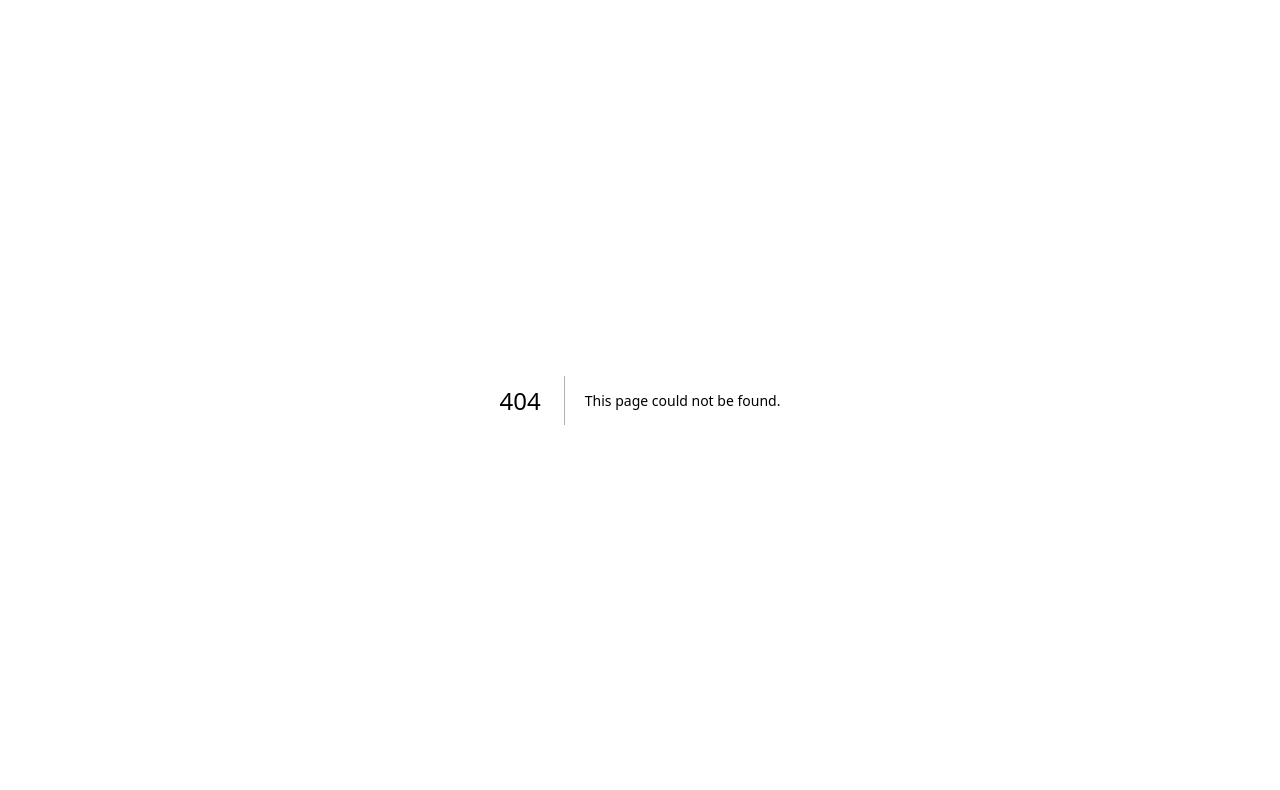
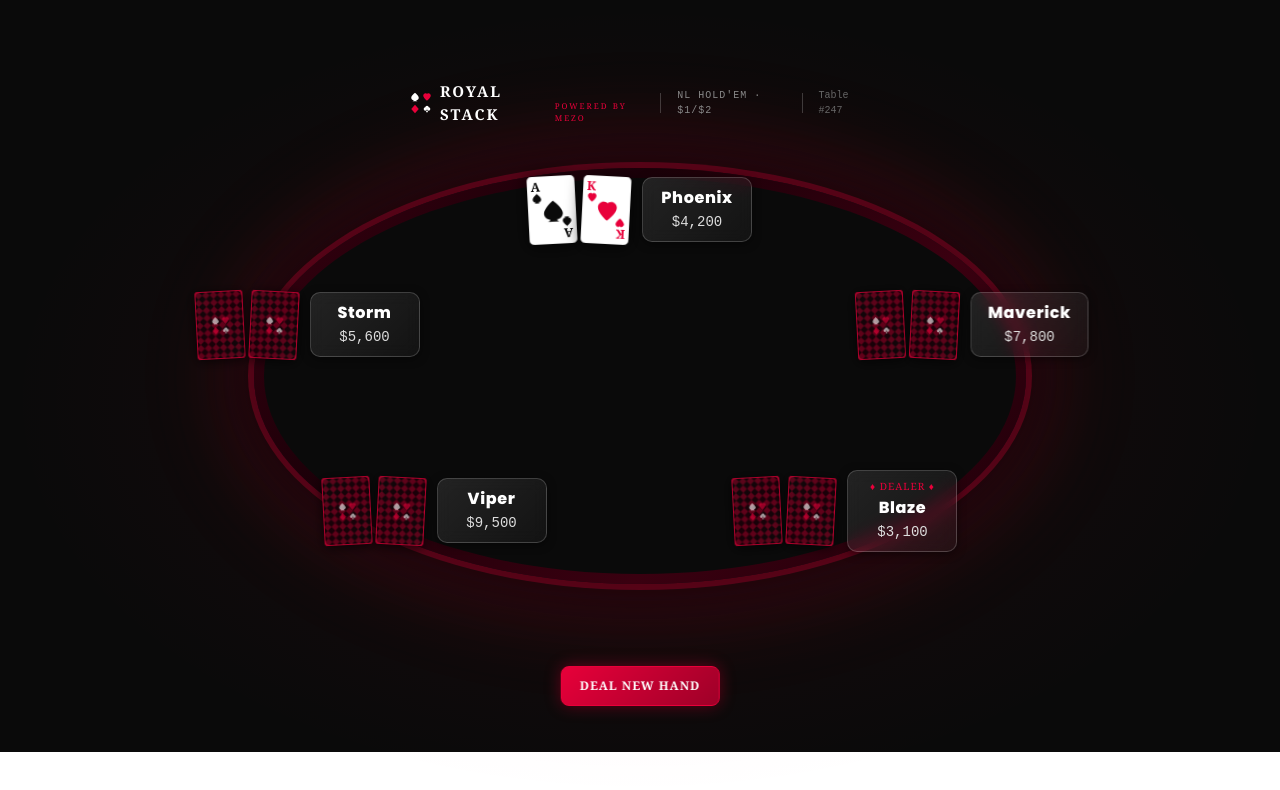
Before and after one commit to RoyalStack01/Royastacks, a Next.js app: page /game in a window 1280 px wide. Before the commit this address had no page. Shown: the top 790 px of the page. Built offline with nearby package versions, Linux system fonts and the light colour scheme.

Commit message:
Add game table component and styles; update layout and routing

```diff
--- /dev/null
+++ b/app/game.tsx
@@ -0,0 +1 @@
+// (migrated to app/game/page.tsx)
--- /dev/null
+++ b/app/game/page.tsx
@@ -0,0 +1,5 @@
+import GameTable from "../../components/tablescreen";
+
+export default function Game() {
+  return <GameTable />;
+}
--- a/app/page.tsx
+++ b/app/page.tsx
@@ -12,7 +12,7 @@ export default function Home() {
         }}
       >
         <Link
-          href="/tablescreen"
+          href="/game"
           style={{
             borderRadius: 999,
             padding: "12px 22px",
--- /dev/null
+++ b/components/CommunityCardDisplay.tsx
@@ -0,0 +1,32 @@
+import React from "react";
+
+export default function CommunityCardDisplay({ cards }) {
+  return (
+    <div
+      style={{
+        display: "flex",
+        flexDirection: "row",
+        alignItems: "center",
+        justifyContent: "center",
+        gap: 10,
+        zIndex: 200,
+        position: "absolute",
+        top: "38%",
+        left: "50%",
+        transform: "translate(-50%, -50%)",
+        pointerEvents: "none",
+      }}
+    >
+      {cards.map((card, i) =>
+        card ? (
+          <div key={i} style={{ width: 48, height: 68, background: "#fff", borderRadius: 6, boxShadow: "0 2px 8px #0008", display: "flex", alignItems: "center", justifyContent: "center", fontWeight: 700, fontSize: 22, color: card.suit === "hearts" || card.suit === "diamonds" ? "#E8003A" : "#222" }}>
+            {card.rank}
+            <span style={{ fontSize: 18, marginLeft: 4 }}>{card.suit === "hearts" ? "♥" : card.suit === "diamonds" ? "♦" : card.suit === "spades" ? "♠" : "♣"}</span>
+          </div>
+        ) : (
+          <div key={i} style={{ width: 48, height: 68, opacity: 0.18, background: '#222', borderRadius: 6, margin: 2 }} />
+        )
+      )}
+    </div>
+  );
+}
--- a/components/Hero/page.tsx
+++ b/components/Hero/page.tsx
@@ -1,9 +1,11 @@
 "use client";
 import { useState, useEffect } from "react";
 import Navbar from "./Navbar";
+import { useRouter } from "next/navigation";
 
 export default function RoyalStacksHero() {
   const [glitch, setGlitch] = useState(false);
+  const router = useRouter();
 
   useEffect(() => {
     const g = setInterval(() => {
@@ -12,6 +14,10 @@ export default function RoyalStacksHero() {
     }, 5000);
     return () => clearInterval(g);
   }, []);
+
+  const handlePlayPoker = () => {
+    router.push("/game");
+  };
 
   return (
     <>
@@ -633,7 +639,7 @@ export default function RoyalStacksHero() {
               </p>
 
               <div className="btn-row">
-                <button className="btn-primary">Play Poker Now</button>
+                <button className="btn-primary" onClick={handlePlayPoker}>Play Poker Now</button>
                 <button className="btn-ghost">How It Works</button>
               </div>
 
--- /dev/null
+++ b/components/RoyalStackLogo.tsx
@@ -0,0 +1,62 @@
+import React from "react";
+
+const CRIMSON = "#E8003A";
+const WHITE = "#FFFFFF";
+
+export default function RoyalStackLogo({ style = {} }) {
+  return (
+    <div
+      style={{
+        display: "flex",
+        flexDirection: "column",
+        alignItems: "center",
+        opacity: 0.16,
+        userSelect: "none",
+        pointerEvents: "none",
+        zIndex: 200,
+        ...style,
+      }}
+    >
+      <div
+        style={{
+          display: "grid",
+          gridTemplateColumns: "1fr 1fr",
+          gap: 8,
+          marginBottom: 8,
+        }}
+      >
+        <svg width={39} height={39}><circle cx={19.5} cy={19.5} r={19.5} fill={WHITE} /></svg>
+        <svg width={39} height={39}><circle cx={19.5} cy={19.5} r={19.5} fill={CRIMSON} /></svg>
+        <svg width={39} height={39}><circle cx={19.5} cy={19.5} r={19.5} fill={CRIMSON} /></svg>
+        <svg width={39} height={39}><circle cx={19.5} cy={19.5} r={19.5} fill={WHITE} /></svg>
+      </div>
+      <div
+        style={{
+          fontFamily: "Georgia, 'Times New Roman', serif",
+          fontSize: 63,
+          fontWeight: 800,
+          color: WHITE,
+          letterSpacing: 5,
+          lineHeight: 1.05,
+          textAlign: "center",
+        }}
+      >
+        ROYAL
+        <br />
+        STACK
+      </div>
+      <div
+        style={{
+          fontFamily: "Georgia, serif",
+          fontSize: 12,
+          color: CRIMSON,
+          letterSpacing: 4,
+          marginTop: 6,
+          opacity: 1,
+        }}
+      >
+        POWERED BY MEZO
+      </div>
+    </div>
+  );
+}
--- a/components/tablescreen.tsx
+++ b/components/tablescreen.tsx
@@ -1,6 +1,8 @@
 "use client";
 
 import { useState, useEffect } from "react";
+import RoyalStackLogo from "./RoyalStackLogo";
+import CommunityCardDisplay from "./CommunityCardDisplay";
 
 // ─── Types ───────────────────────────────────────────────────────────────────
 type Suit = "spades" | "hearts" | "diamonds" | "clubs";
@@ -22,6 +24,20 @@ const CRIMSON = "#E8003A";
 const WHITE = "#FFFFFF";
 const BLACK = "#0A0A0A";
 
+// Distribute 5 players evenly around an ellipse (table)
+function getPlayerPosition(index: number, total: number) {
+  // Ellipse center (50,50), radii
+  const rx = 38; // horizontal radius
+  const ry = 32; // vertical radius
+  const angle = (2 * Math.PI * index) / total - Math.PI / 2;
+  const x = 50 + rx * Math.cos(angle);
+  const y = 50 + ry * Math.sin(angle);
+  let anchor = "center";
+  if (x < 40) anchor = "left";
+  else if (x > 60) anchor = "right";
+  return { x, y, anchor };
+}
+
 const DEFAULT_PLAYERS: Player[] = [
   {
     id: 1,
@@ -35,7 +51,7 @@ const DEFAULT_PLAYERS: Player[] = [
     isActive: true,
     isDealer: false,
     isFolded: false,
-    position: { x: 50, y: 88, anchor: "center" },
+    position: getPlayerPosition(0, 5),
   },
   {
     id: 2,
@@ -49,7 +65,7 @@ const DEFAULT_PLAYERS: Player[] = [
     isActive: true,
     isDealer: false,
     isFolded: false,
-    position: { x: 78, y: 62, anchor: "right" },
+    position: getPlayerPosition(1, 5),
   },
   {
     id: 3,
@@ -63,7 +79,7 @@ const DEFAULT_PLAYERS: Player[] = [
     isActive: true,
     isDealer: true,
     isFolded: false,
-    position: { x: 50, y: 12, anchor: "center" },
+    position: getPlayerPosition(2, 5),
   },
   {
     id: 4,
@@ -77,7 +93,7 @@ const DEFAULT_PLAYERS: Player[] = [
     isActive: true,
     isDealer: false,
     isFolded: false,
-    position: { x: 88, y: 38, anchor: "right" },
+    position: getPlayerPosition(3, 5),
   },
   {
     id: 5,
@@ -91,7 +107,7 @@ const DEFAULT_PLAYERS: Player[] = [
     isActive: true,
     isDealer: false,
     isFolded: false,
-    position: { x: 12, y: 38, anchor: "left" },
+    position: getPlayerPosition(4, 5),
   },
 ];
 
@@ -574,7 +590,7 @@ function RoyalStackWatermark() {
         alignItems: "center",
         justifyContent: "center",
         pointerEvents: "none",
-        zIndex: 1,
+        zIndex: 50,
       }}
     >
       <div
@@ -650,12 +666,13 @@ function PlayerSeat({
 
   const isHuman = player.id === HUMAN_PLAYER_ID;
 
+  // Larger cards for visibility
   const cardRow = (
-    <div style={{ display: "flex", gap: 3, justifyContent: alignH }}>
+    <div style={{ display: "flex", gap: 6, justifyContent: alignH }}>
       {player.isFolded ? (
         <span
           style={{
-            fontSize: 9,
+            fontSize: 12,
             color: "#ff4466",
             fontFamily: "Georgia,serif",
             opacity: 0.7,
@@ -671,9 +688,9 @@ function PlayerSeat({
               style={{ transform: i === 0 ? "rotate(-3deg)" : "rotate(3deg)" }}
             >
               {isHuman ? (
-                <CardFront card={c} width={28} height={40} />
+                <CardFront card={c} width={48} height={68} />
               ) : (
-                <CardBack width={28} height={40} />
+                <CardBack width={48} height={68} />
               )}
             </div>
           ) : null,
@@ -682,18 +699,14 @@ function PlayerSeat({
     </div>
   );
 
+  // Player details beside cards
   return (
     <div
       style={{
         display: "flex",
-        flexDirection: "column",
-        alignItems:
-          alignH === "flex-start"
-            ? "flex-start"
-            : alignH === "flex-end"
-              ? "flex-end"
-              : "center",
-        gap: 4,
+        flexDirection: "row",
+        alignItems: "center",
+        gap: 12,
         opacity: player.isFolded ? 0.45 : 1,
         transition: "opacity 0.3s",
       }}
@@ -706,12 +719,12 @@ function PlayerSeat({
             : "linear-gradient(135deg, rgba(255,255,255,0.10), rgba(255,255,255,0.04))",
           border: `1.5px solid ${isCurrentTurn ? CRIMSON : "rgba(255,255,255,0.18)"}`,
           borderRadius: 10,
-          padding: "5px 10px",
+          padding: "8px 16px",
           backdropFilter: "blur(8px)",
           boxShadow: isCurrentTurn
             ? `0 0 18px ${CRIMSON}88, 0 2px 8px rgba(0,0,0,0.6)`
             : "0 2px 8px rgba(0,0,0,0.5)",
-          minWidth: 90,
+          minWidth: 110,
           textAlign: "center",
           transition: "all 0.3s",
         }}
@@ -719,11 +732,11 @@ function PlayerSeat({
         {player.isDealer && (
           <div
             style={{
-              fontSize: 8,
+              fontSize: 10,
               color: CRIMSON,
               fontFamily: "Georgia,serif",
               letterSpacing: 1,
-              marginBottom: 1,
+              marginBottom: 2,
             }}
           >
             ♦ DEALER ♦
@@ -733,7 +746,7 @@ function PlayerSeat({
           style={{
             color: WHITE,
             fontFamily: "Poppins, Georgia, 'Times New Roman', serif",
-            fontSize: 14,
+            fontSize: 16,
             fontWeight: 800,
             letterSpacing: 0.6,
           }}
@@ -744,7 +757,7 @@ function PlayerSeat({
           style={{
             color: isCurrentTurn ? WHITE : "#ddd",
             fontFamily: "monospace",
-            fontSize: 12,
+            fontSize: 14,
             marginTop: 2,
           }}
         >
@@ -754,7 +767,7 @@ function PlayerSeat({
           <div
             style={{
               marginTop: 3,
-              fontSize: 9,
+              fontSize: 11,
               color: "#c70052",
               fontFamily: "monospace",
             }}
@@ -827,6 +840,8 @@ function Pot({ amount }: { amount: number }) {
 
 // ─── Main Table ───────────────────────────────────────────────────────────────
 export default function PokerTable() {
+    const [winner, setWinner] = useState<Player | null>(null);
+    const [showWinner, setShowWinner] = useState(false);
   const [players, setPlayers] = useState<Player[]>(DEFAULT_PLAYERS);
   const [dealerId, setDealerId] = useState<number>(
     DEFAULT_PLAYERS.find((player) => player.isDealer)?.id ??
@@ -862,12 +877,14 @@ export default function PokerTable() {
         ? "Your turn"
         : `${currentPlayer?.name ?? "Waiting"} is acting...`;
 
-  const communityRevealed = communityCards.map((_, index) => {
-    if (phase === "preflop") return false;
-    if (phase === "flop") return index < 3;
-    if (phase === "turn") return index < 4;
-    return index < 5;
-  });
+  // Always show 5 community card slots for visibility
+  // Always show 5 community card slots for visibility (show demo cards if empty)
+  const visibleCommunity = communityCards.length === 0
+    ? DEFAULT_COMMUNITY_CARDS
+    : communityCards.concat(Array(5 - communityCards.length).fill(null)).slice(0, 5);
+
+  // For demo/UX: always reveal community cards so they're always visible
+  const communityRevealed = visibleCommunity.map((card) => !!card);
 
   const addLog = (entry: string) => {
     setActionLog((prev) => [...prev.slice(-4), entry]);
@@ -947,6 +964,14 @@ export default function PokerTable() {
     setPlayers(updated);
     setPhase("roundEnd");
     setCurrentTurn(null);
+    if (winners.length === 1) {
+      setWinner(winners[0]);
+      setShowWinner(true);
+      setTimeout(() => setShowWinner(false), 3500);
+    } else {
+      setWinner(null);
+      setShowWinner(false);
+    }
     addLog(
       winners.length === 1
         ? `${winners[0].name} wins ${formatMoney(pot)}.`
@@ -1146,6 +1171,78 @@ export default function PokerTable() {
         overflow: "hidden",
       }}
     >
+      {/* Winner animation overlay */}
+      {showWinner && winner && (
+        <div
+          style={{
+            position: "absolute",
+            top: 0,
+            left: 0,
+            width: "100vw",
+            height: "100vh",
+            background: "rgba(0,0,0,0.65)",
+            zIndex: 9999,
+            display: "flex",
+            alignItems: "center",
+            justifyContent: "center",
+            pointerEvents: "none",
+            animation: "winnerFadeIn 0.5s",
+          }}
+        >
+          <div
+            style={{
+              background: `linear-gradient(135deg, ${CRIMSON}, #9e0028 80%)`,
+              borderRadius: 24,
+              padding: "48px 64px",
+              boxShadow: `0 0 60px ${CRIMSON}cc, 0 2px 24px #000`,
+              display: "flex",
+              flexDirection: "column",
+              alignItems: "center",
+              animation: "winnerPop 0.7s cubic-bezier(.68,-0.55,.27,1.55)",
+            }}
+          >
+            <span
+              style={{
+                fontSize: 32,
+                color: WHITE,
+                fontWeight: 900,
+                letterSpacing: 2,
+                textShadow: `0 0 18px #fff, 0 0 40px ${CRIMSON}`,
+                marginBottom: 12,
+                animation: "winnerTextGlow 1.2s infinite alternate",
+              }}
+            >
+              🎉 {winner.name} Wins! 🎉
+            </span>
+            <span
+              style={{
+                fontSize: 20,
+                color: WHITE,
+                fontWeight: 700,
+                marginBottom: 8,
+                textShadow: `0 0 10px #fff`,
+              }}
+            >
+              🏆 Congratulations! 🏆
+            </span>
+          </div>
+          <style>{`
+            @keyframes winnerFadeIn {
+              from { opacity: 0; }
+              to { opacity: 1; }
+            }
+            @keyframes winnerPop {
+              0% { transform: scale(0.7); }
+              80% { transform: scale(1.1); }
+              100% { transform: scale(1); }
+            }
+            @keyframes winnerTextGlow {
+              from { text-shadow: 0 0 18px #fff, 0 0 40px ${CRIMSON}; }
+              to { text-shadow: 0 0 30px #fff, 0 0 80px ${CRIMSON}; }
+            }
+          `}</style>
+        </div>
+      )}
       {/* Outer ambient glow */}
       <div
         style={{
@@ -1164,24 +1261,26 @@ export default function PokerTable() {
           height: "min(72vh, 520px)",
         }}
       >
-        {/* Table felt */}
+        {/* Table felt - improved design */}
         <div
           style={{
             position: "absolute",
-            left: "10%",
-            right: "10%",
-            top: "12%",
-            bottom: "12%",
+            left: "8%",
+            right: "8%",
+            top: "10%",
+            bottom: "10%",
             borderRadius: "50%",
-            background: `radial-gradient(ellipse at 40% 40%, #0d3320, #072213 60%, #050f0a)`,
-            border: `6px solid #1a0008`,
+            background: `radial-gradient(ellipse at 50% 40%, #1b3a2a 0%, #0d3320 60%, #072213 90%, #050f0a 100%)`,
+            border: `8px solid #2a0a18`,
             boxShadow: `
-            0 0 0 3px ${CRIMSON}55,
-            0 0 40px rgba(0,0,0,0.9),
-            inset 0 0 60px rgba(0,0,0,0.5),
-            inset 0 0 120px rgba(0,0,0,0.3)
-          `,
+              0 0 0 6px ${CRIMSON}44,
+              0 0 60px 10px #000a,
+              0 0 120px 0px ${CRIMSON}22,
+              inset 0 0 80px #0008,
+              inset 0 0 180px #0006
+            `,
             overflow: "hidden",
+            filter: "drop-shadow(0 0 40px #e8003a33)",
           }}
         >
           {/* Felt texture overlay */}
@@ -1208,9 +1307,12 @@ export default function PokerTable() {
               pointerEvents: "none",
             }}
           />
-          {/* Watermark */}
-          <RoyalStackWatermark />
-          {/* Community cards + pot */}
+          {/* New RoyalStack logo at center */}
+          <RoyalStackLogo style={{ position: "absolute", top: "18%", left: "50%", transform: "translate(-50%, 0)", zIndex: 200 }} />
+          {/* New CommunityCardDisplay at center */}
+          <CommunityCardDisplay cards={visibleCommunity} />
+
+          {/* Pot, info, and phase badge below community cards */}
           <div
             style={{
               position: "absolute",
@@ -1239,17 +1341,6 @@ export default function PokerTable() {
             >
               {phase}
             </div>
-            {/* Community cards */}
-            <div style={{ display: "flex", gap: 6 }}>
-              {communityCards.map((card, i) => (
-                <CommunityCard
-                  key={i}
-                  card={card}
-                  revealed={communityRevealed[i]}
-                />
-              ))}
-            </div>
-            {/* Pot */}
             <Pot amount={pot} />
             <div
               style={{
```
Also changed, not shown: app/poker-table.css (added, +140 -0 lines), 2 other files (tests, documents, lock files or other folders).
